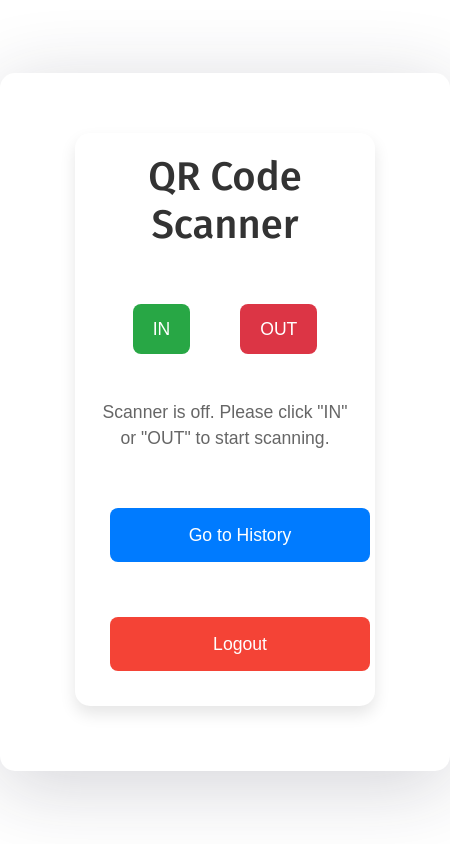
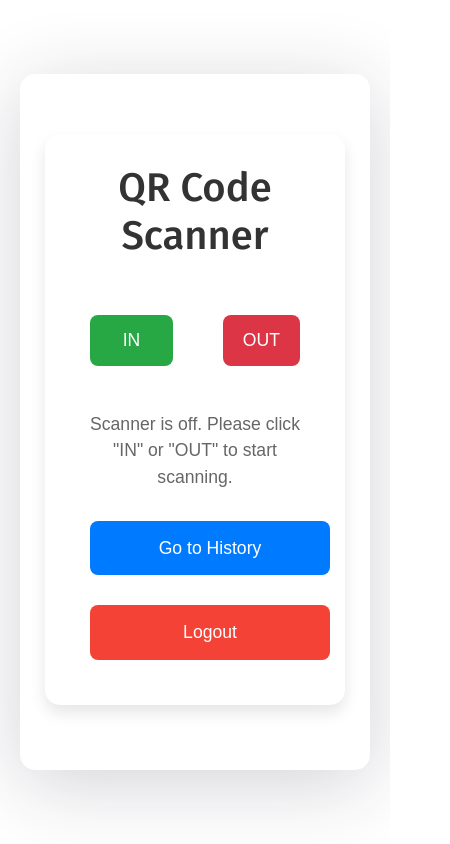
Before and after one commit to vinanshu/project_attendance, a React (Create React App) app: page /scan in a window 390 px wide. Shown: the whole page, 450 px wide, since content can reach past the window. Built offline with nearby package versions, Linux system fonts and the light colour scheme; no server answers.

Commit message:
Your commit message

```diff
--- a/src/styles/history.css
+++ b/src/styles/history.css
@@ -1,7 +1,5 @@
 /* Container styling */
 .history-container {
-    max-width: 1200px;
-    margin: 50px auto;
     padding: 30px;
     background-color: #ffffff;
     border-radius: 15px;
--- a/src/styles/login.css
+++ b/src/styles/login.css
@@ -5,19 +5,11 @@
   .admin-button {
     position: absolute;
     top: -200px;
-    left: -580px;
+    left: -70px;
     background: none;
     border: none;
     cursor: pointer;
-  }
-
-  .admin-button:hover {
-    position: absolute;
-    top: -200px;
-    left: -580px;
-    background: none;
-    border: none;
-    cursor: pointer;
+    padding: 10px 10px;
   }
 
   .admin-logo {
@@ -25,13 +17,17 @@
     height: 80px;
   }
 
+  .auth-inner{
+    width: 350px;
+  }
+
   /* Modal Style */
 .admin-modal {
     position: fixed;
     top: 0;
     left: 0;
-    width: 100%;
-    height: 100%;
+    width: 950%;
+    height: 95%;
     background-color: rgba(0, 0, 0, 0.5); /* Semi-transparent background */
     display: flex;
     justify-content: center;
@@ -41,7 +37,7 @@
 
   .admin-modal-content {
     background-color: white;
-    padding: 20px;
+    padding: 10px;
     border-radius: 8px;
     box-shadow: 0 4px 8px rgba(0, 0, 0, 0.2);
     text-align: center;
@@ -74,11 +70,11 @@
 
   .admin-modal-content {
     background-color: #fff;
-    padding: 30px;
+    padding: 5px;
     border-radius: 10px;
+    border: 1px solid black;
     box-shadow: 0 4px 8px rgba(0, 0, 0, 0.2);
     width: 400px;
-    max-width: 90%;
     text-align: center;
   }
 
--- a/src/styles/scan.css
+++ b/src/styles/scan.css
@@ -3,10 +3,13 @@
     max-width: 900px;
     margin: 50px auto;
     padding: 40px;
+    width: 300px;
+    margin-bottom: 10px;
     background-color: #ffffff;
     border-radius: 15px;
     box-shadow: 0 8px 16px rgba(0, 0, 0, 0.1);
     font-family: 'Arial', sans-serif;
+    margin-left: -30px;
   }
 
   .scan-title {
@@ -45,6 +48,7 @@
 
   button.in-btn {
     background-color: #28a745;
+    width: 100px;
   }
 
   button.out-btn {
@@ -79,10 +83,9 @@
 
   .history-btn,
   .logout-btn {
-    margin-top: 40px;
     padding: 14px 30px;
     font-size: 1.2rem;
-    width: 100%;
+    width: 80%;
     max-width: 280px;
     cursor: pointer;
     border-radius: 8px;
@@ -101,8 +104,10 @@
   /* Mobile Responsiveness */
   @media (max-width: 480px) {
     .scan-container {
-      padding: 20px;
+      padding: 30px;
       margin: 20px;
+      width: 300px;
+      margin-left: -30px;
     }
 
     h1 {
```
